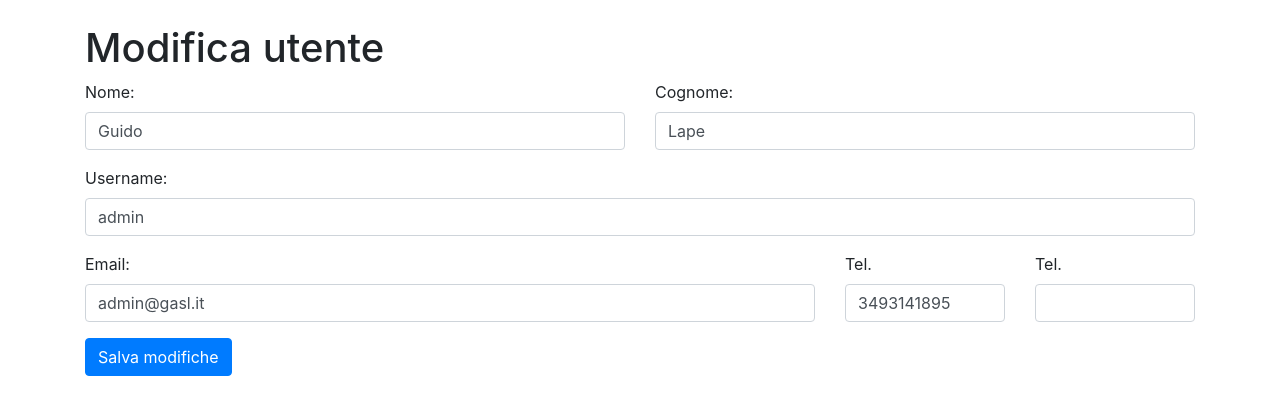
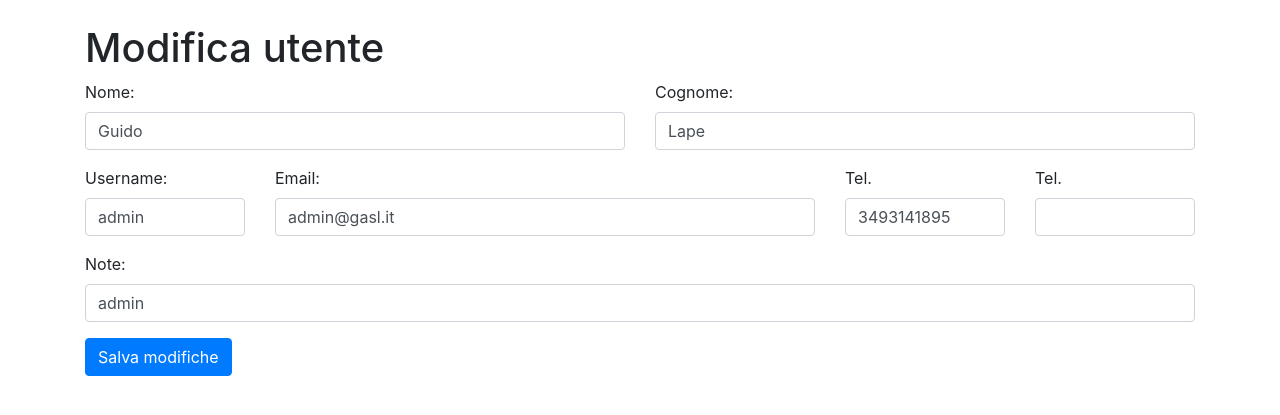
Before and after one commit to pberlanda/gasl, a PHP site: page /edit.php?id=admin in a window 1280 px wide. Shown: the part 56-471 px from the top of the page. Run offline with PHP 8.4, Linux system fonts and the light colour scheme; a user stored in the database is signed in; data comes from the database, SQL or seed files in the repository; some libraries are stand-ins or nearby versions.

Commit message:
memorizza note in edit.php

```diff
--- a/edit.php
+++ b/edit.php
@@ -50,6 +50,7 @@ if ($_SERVER["REQUEST_METHOD"] == "POST" && isset($_POST["submit"])) {
     $email = filter_input(INPUT_POST, 'email', FILTER_SANITIZE_STRING);
     $tel1 = filter_input(INPUT_POST, 'tel1', FILTER_SANITIZE_STRING);
     $tel2 = filter_input(INPUT_POST, 'tel2', FILTER_SANITIZE_STRING);
+    $note = filter_input(INPUT_POST, 'note', FILTER_SANITIZE_STRING);
 
     // verifica se username è già stato utilizzato
 //    if (verificaUsernameUtilizzato($conn, $username)) {
@@ -59,7 +60,7 @@ if ($_SERVER["REQUEST_METHOD"] == "POST" && isset($_POST["submit"])) {
 //    }
 
     // Esegui l'aggiornamento dell'utente nel database
-    $sql = "UPDATE accounts SET nome='$nome', cognome='$cognome', username='$username', email='$email', telefono_1='$tel1', telefono_2='$tel2' WHERE username='$id'";
+    $sql = "UPDATE accounts SET nome='$nome', cognome='$cognome', username='$username', email='$email', telefono_1='$tel1', telefono_2='$tel2', note='$note' WHERE username='$id'";
     mysqli_query($conn, $sql);
 
     // Reindirizza alla pagina degli utenti dopo l'aggiornamento
@@ -86,6 +87,7 @@ $username = $row["username"];
 $email = $row["email"];
 $tel1 = $row["telefono_1"];
 $tel2 = $row["telefono_2"];
+$note = $row["note"];
 ?>
 
 <!-- HTML per la pagina di modifica dell'utente -->
@@ -113,12 +115,12 @@ $tel2 = $row["telefono_2"];
                 </div>
             </div>
             <div class="form-group">
-                <label for="username">Username:</label>
-                <input type="text" class="form-control" name="username" id="username" value="<?php echo $username; ?>" required>
-            </div>
-            <div class="form-group">
                 <div class="row">
-                    <div class="col-md-8">
+                    <div class="col-md-2">
+                        <label for="username">Username:</label>
+                        <input type="text" class="form-control" name="username" id="username" value="<?php echo $username; ?>" required>
+                    </div>
+                    <div class="col-md-6">
                         <label for="email">Email:</label>
                         <input type="email" class="form-control" name="email" id="email" value="<?php echo $email; ?>" required>
                     </div>
@@ -131,7 +133,14 @@ $tel2 = $row["telefono_2"];
                         <input type="tel" class="form-control" name="tel2" id="tel2" value="<?php echo $tel2;?>">
                     </div>
                 </div>
-
+            </div>
+            <div class="form-group">
+                <div class="row">
+                    <div class="col-md-12">
+                        <label for="note">Note:</label>
+                        <input type="text" class="form-control" name="note" id="note" value="<?php echo $note;?>">
+                    </div>
+                </div>
             </div>
             <button type="submit" name="submit" class="btn btn-primary">Salva modifiche</button>
         </form>
--- a/nbproject/private/private.xml
+++ b/nbproject/private/private.xml
@@ -3,13 +3,9 @@
     <editor-bookmarks xmlns="http://www.netbeans.org/ns/editor-bookmarks/2" lastBookmarkId="0"/>
     <open-files xmlns="http://www.netbeans.org/ns/projectui-open-files/2">
         <group>
-            <file>file:/C:/Users/Lenovo/Documents/GitHub/GestioneAlternanzaScuolaLavoro/checkUsername.php</file>
-            <file>file:/C:/Users/Lenovo/Documents/GitHub/GestioneAlternanzaScuolaLavoro/controlli.js</file>
             <file>file:/C:/Users/Lenovo/Documents/GitHub/GestioneAlternanzaScuolaLavoro/edit.php</file>
-            <file>file:/C:/Users/Lenovo/Documents/GitHub/GestioneAlternanzaScuolaLavoro/checkEmail.php</file>
             <file>file:/C:/Users/Lenovo/Documents/GitHub/GestioneAlternanzaScuolaLavoro/accounts.php</file>
-            <file>file:/C:/Users/Lenovo/Documents/GitHub/GestioneAlternanzaScuolaLavoro/login.php</file>
-            <file>file:/C:/Users/Lenovo/Documents/GitHub/GestioneAlternanzaScuolaLavoro/db.sql</file>
+            <file>file:/C:/Users/Lenovo/Documents/GitHub/GestioneAlternanzaScuolaLavoro/home.php</file>
         </group>
     </open-files>
 </project-private>
```
Also changed, not shown: accounts.php (+9 -8 lines).
